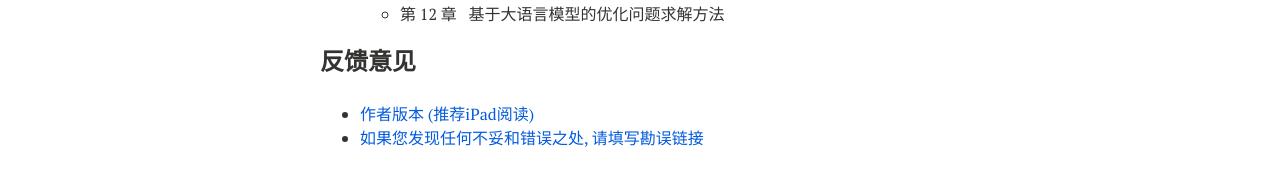
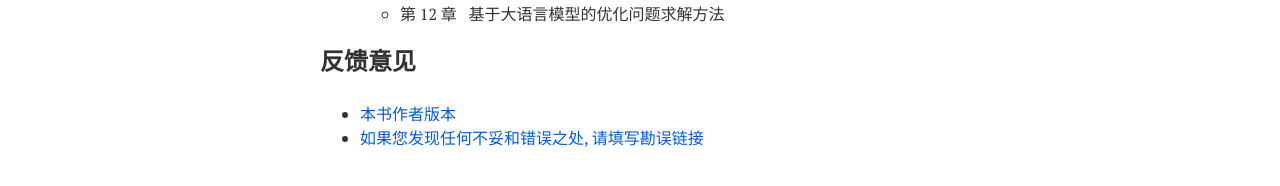
Before and after one commit to xianchaoxiu/xianchaoxiu.github.io, a Jekyll site: the page built from chinese/books/OPT/index.md, in a window 1280 px wide. Shown: the part 637-823 px from the top of the page. Built offline with Jekyll 4.4.1, drawn with Linux system fonts in a browser that asks for light colours; nearby versions of some CDN libraries.

Commit message:
Update index.md

```diff
--- a/chinese/books/OPT/index.md
+++ b/chinese/books/OPT/index.md
@@ -26,5 +26,5 @@ share: false
   * 第 12 章 &nbsp;  基于大语言模型的优化问题求解方法 <br>
 
 ### 反馈意见
-* <a href="../OPT/黎曼流形稀疏优化.pdf" class="textlink" target="_blank"> 作者版本 (推荐iPad阅读)  <br>
+* <a href="../OPT/黎曼流形稀疏优化.pdf" class="textlink" target="_blank"> 本书作者版本  <br>
 * <a href="https://docs.qq.com/form/page/DTmtyY2JXUWVjSEJS" class="textlink" target="_blank"> 如果您发现任何不妥和错误之处, 请填写勘误链接 <br>
```
